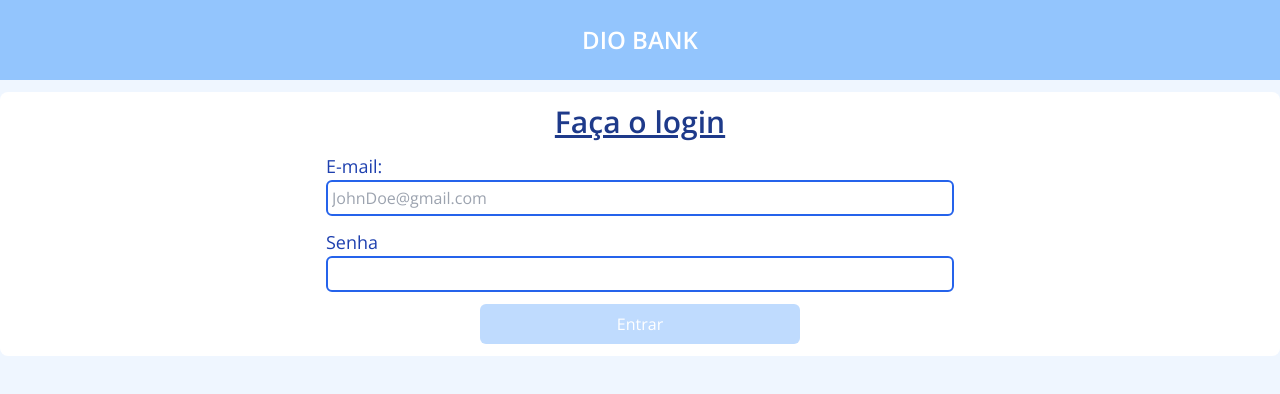
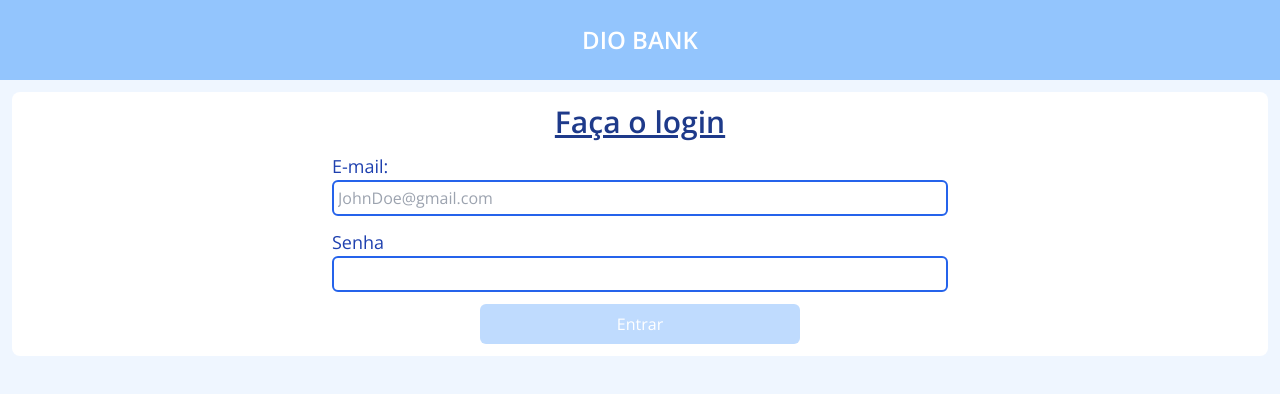
Before and after one commit to DarkMetaK/DioBank, a React (Vite) app: page / in a window 1280 px wide. Shown: the top 394 px of the page. Built offline with nearby package versions, Linux system fonts and the light colour scheme.

Commit message:
Added route param

```diff
--- a/src/App.tsx
+++ b/src/App.tsx
@@ -15,7 +15,7 @@ function App() {
       <Layout>
           <Routes>
             <Route path='/' element={<Home />}/>
-            <Route path='/conta' element={<Conta />}/>
+            <Route path='/conta/:id' element={<Conta />}/>
           </Routes>
       </Layout>
     </Router>
--- a/src/api.ts
+++ b/src/api.ts
@@ -1,4 +1,5 @@
 const conta = {
+    id: '1',
     email: 'matporto03@gmail.com',
     password: '123456',
     name: 'Matheus Porto',
@@ -8,5 +9,5 @@ const conta = {
 export const api = new Promise((resolve) => {
     setTimeout(() => {
         resolve(conta)
-    }, 3000)
+    }, 1500)
 })
--- a/src/pages/Conta/index.tsx
+++ b/src/pages/Conta/index.tsx
@@ -1,11 +1,11 @@
 import React, { useEffect, useState } from 'react'
+import { useParams, useNavigate } from 'react-router-dom'
 
 import InfoCard from '../../components/InfoCard'
 
 import { api } from '../../api'
 import { IUserData } from '../../types/api.types'
 import Spinner from '../../components/Spinner'
-
 
 function Conta() {
 
@@ -18,6 +18,13 @@ function Conta() {
     }
     getData()
   }, [])
+
+  const { id } = useParams();
+  const navigate = useNavigate();
+
+  if(userData && id !== userData.id) {
+    navigate('/');
+  }
 
   const acessDate = new Date()
 
--- a/src/pages/Home/index.tsx
+++ b/src/pages/Home/index.tsx
@@ -49,14 +49,14 @@ function Home() {
     const password = formData.get('password')
 
     const result = await login(email as string, password as string)
-    if(result) nav('/conta')
+    if(result) nav(`/conta/${userData?.id}`)
   }
 
   return (
     <div className='container mx-auto mt-3'>
-      <Card extraStyle='justify-between'>
+      <Card extraStyle='justify-between mx-3'>
         <h1 className='text-center text-blue-900 text-3xl font-semibold underline'>Faça o login</h1>
-        <form className='w-1/2 mx-auto mt-3 flex flex-col' onSubmit={handleSubmit(onSubmit)} id='formLogin'>
+        <form className='w-full mt-3 flex flex-col sm:w-1/2 sm:mx-auto' onSubmit={handleSubmit(onSubmit)} id='formLogin'>
           <Input
             control= {control}
             errorMessage = {errors.email ? errors.email.message : null}
--- a/src/types/api.types.ts
+++ b/src/types/api.types.ts
@@ -1,4 +1,5 @@
 export interface IUserData {
+    id: string;
     email: string;
     password: string;
     name: string;
```
